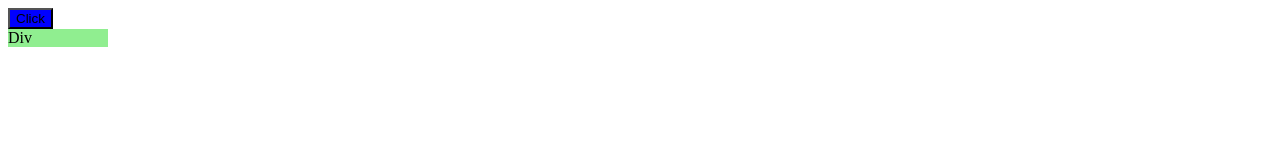
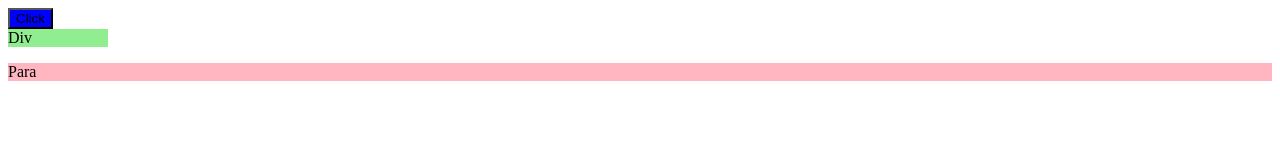
Before and after one commit to LimeFrogg/Lab7, a plain HTML site: page index.html in a window 1280 px wide. Drawn offline with Linux system fonts and the light colour scheme.

Commit message:
Question 3

```diff
--- a/index.html
+++ b/index.html
@@ -9,5 +9,6 @@
 <body>
     <button class="transition-button">Click</button>
     <div class="transition-div"> Div </div>
+    <p class="transition-text">Para</p>
 </body>
 </html>
--- a/styles.css
+++ b/styles.css
@@ -13,3 +13,11 @@
 .transition-div:hover{
     width: 200px;
 }
+.transition-text{
+    background-color: lightpink;
+    font-size: 16px;
+    transition: font-size 0.3s;
+}
+.transition-text:hover{
+    font-size: 24px;
+}
```
